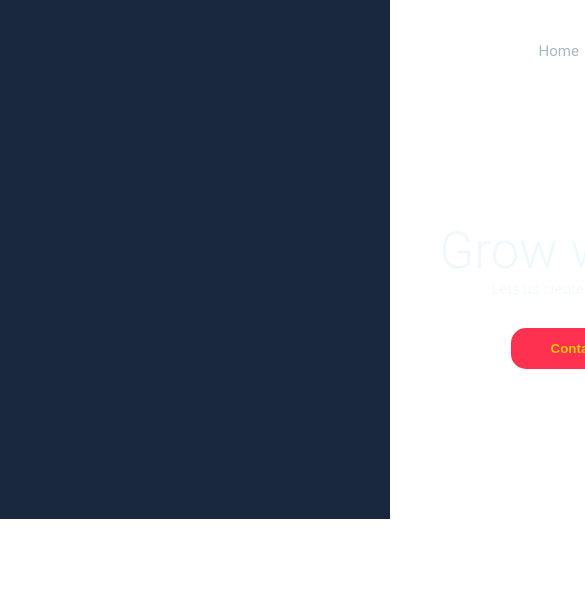
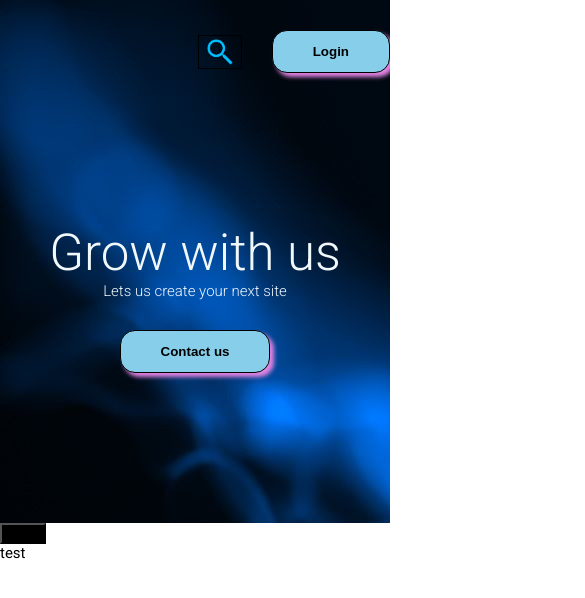
Before and after one commit to mo9np4og41m/Projects, a plain HTML site: page index.html in a window 390 px wide. Shown: the top 598 px of the page, 585 px wide, since content can reach past the window. Drawn offline with Linux system fonts and the light colour scheme.

Commit message:
Responsive

```diff
--- a/index.html
+++ b/index.html
@@ -20,17 +20,29 @@
                     <li class="menu-item"><a href="#">Contact</a></li>
                 </ul>
 
-                <button class="search-button"><span class="search-icon"></span></button>
+                <button class="search-button"
+                   onclick="document.querySelector('.menu').classList.toggle('active')">
+                   <span class="search-icon"></span>
+                </button>
+
                 <button class="button">Login</button>
             </nav>
             <main>
             <h1>Grow with us</h1>
-            <h3>Lets us create your next site!</h3>
+            <h3>Lets us create your next site</h3>
 
             <button class="button">Contact us</button>
             </main>
         </div>
 
     </header>
+
+    <div class="Page">
+        <second-page class="page-page">
+            <button class="button2">Hello</button>
+        </second-page>
+    </div>
+
+    test
 </body>
 </html>
--- a/style.css
+++ b/style.css
@@ -14,20 +14,22 @@ body{
 }
 
 .button{
-    color: #FFC501;
-    background-color: #FF3150;
-    border: none;
+    color: black;
+    background-color: skyblue;
+    border: 1px solid black;
     padding: 13px 40px;
     border-radius: 15px;
-    outline: none;
-}
+    outline: black;
+    box-shadow: 4px 4px 4px 0px rgba(227,132,227,1);}
 
 .button:hover{
     color: #19283f;
     background-color: whitesmoke;
+    cursor: pointer;
 }
 
 .header-section{
+    background-image: url(back4.jpg);
     background-color: #19283f;
     color: #A8B9C0;
     padding-top: 15px;
@@ -90,7 +92,7 @@ body{
 
 .search-button{
     background-color: transparent;
-    border: none;
+    border: 1px solid black;
     outline: black;
     margin: 0 30px;
 }
@@ -99,5 +101,48 @@ body{
     display: block;
     width: 30px;
     height: 30px;
-    background: url(icons/search-icon-removebg-preview.png) no-repeat;
+    background: url(search-icon-removebg-preview.png) no-repeat;
+    background-size: contain;
 }
+
+.button2{
+    background-color: black;
+}
+
+
+@media (max-width: 800px){
+
+    .container{
+        width: 100vw;
+    }
+
+    .header-section .menu{
+        display: none;
+    }
+
+    .search-icon{
+        position: relative;
+        z-index: 2;
+    }
+
+    .menu.active{
+        display: flex;
+        gap: 30px;
+        flex-direction: column;
+        position: fixed;
+        z-index: 1;
+        top: 0;
+        left: 0;
+        padding-left: 0px;
+        width: 100vw;
+        height: 100vh;
+        background: purple;
+        align-items: center;
+        justify-content: center;
+    }
+
+    .menu-item{
+        font-size: 40px;
+        font-weight: bold;
+    }
+}
```
Also changed, not shown: back1.avif (added), back2.jpg (added), back3.jpg (added), back4.jpg (added), search-icon-removebg-preview.png (added).
